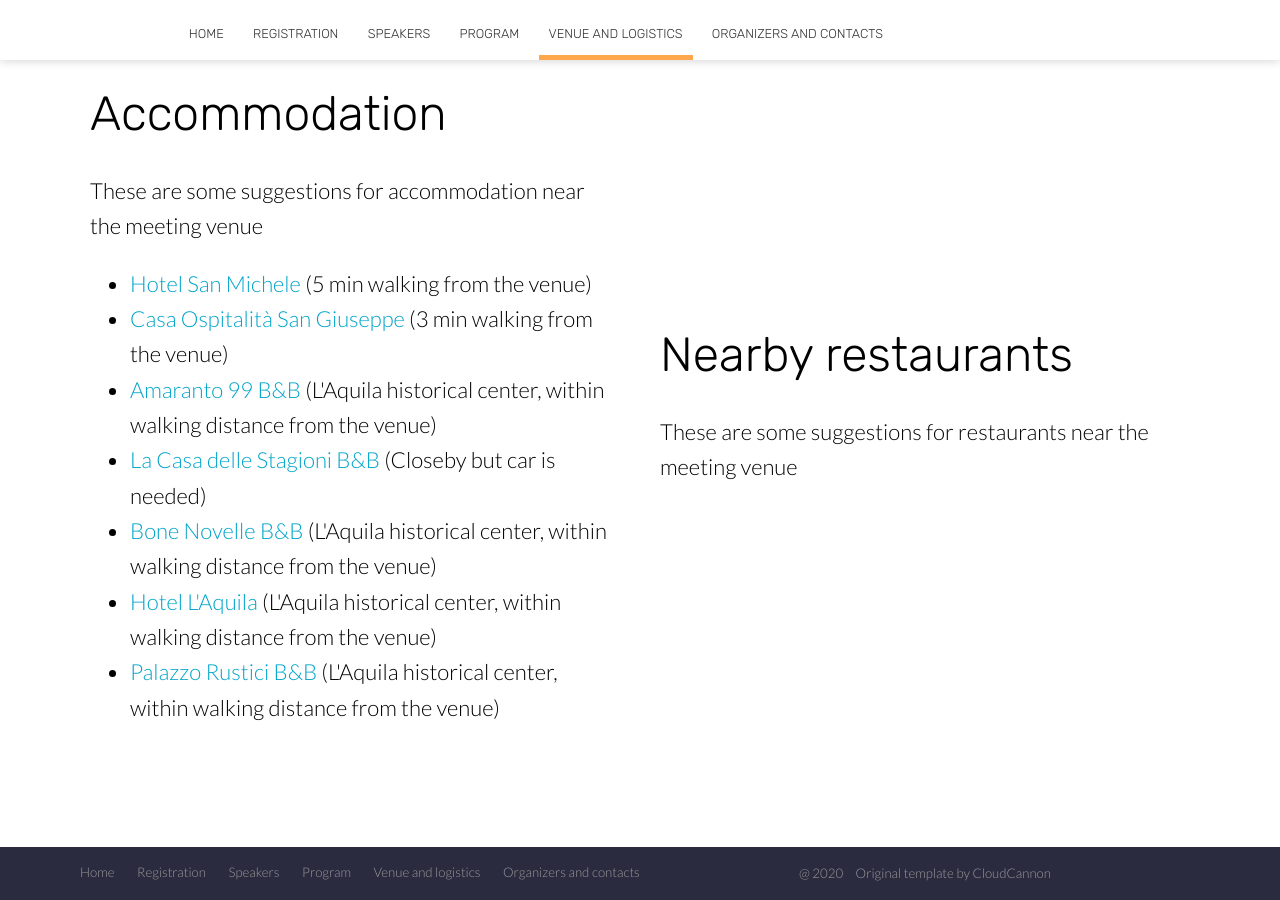
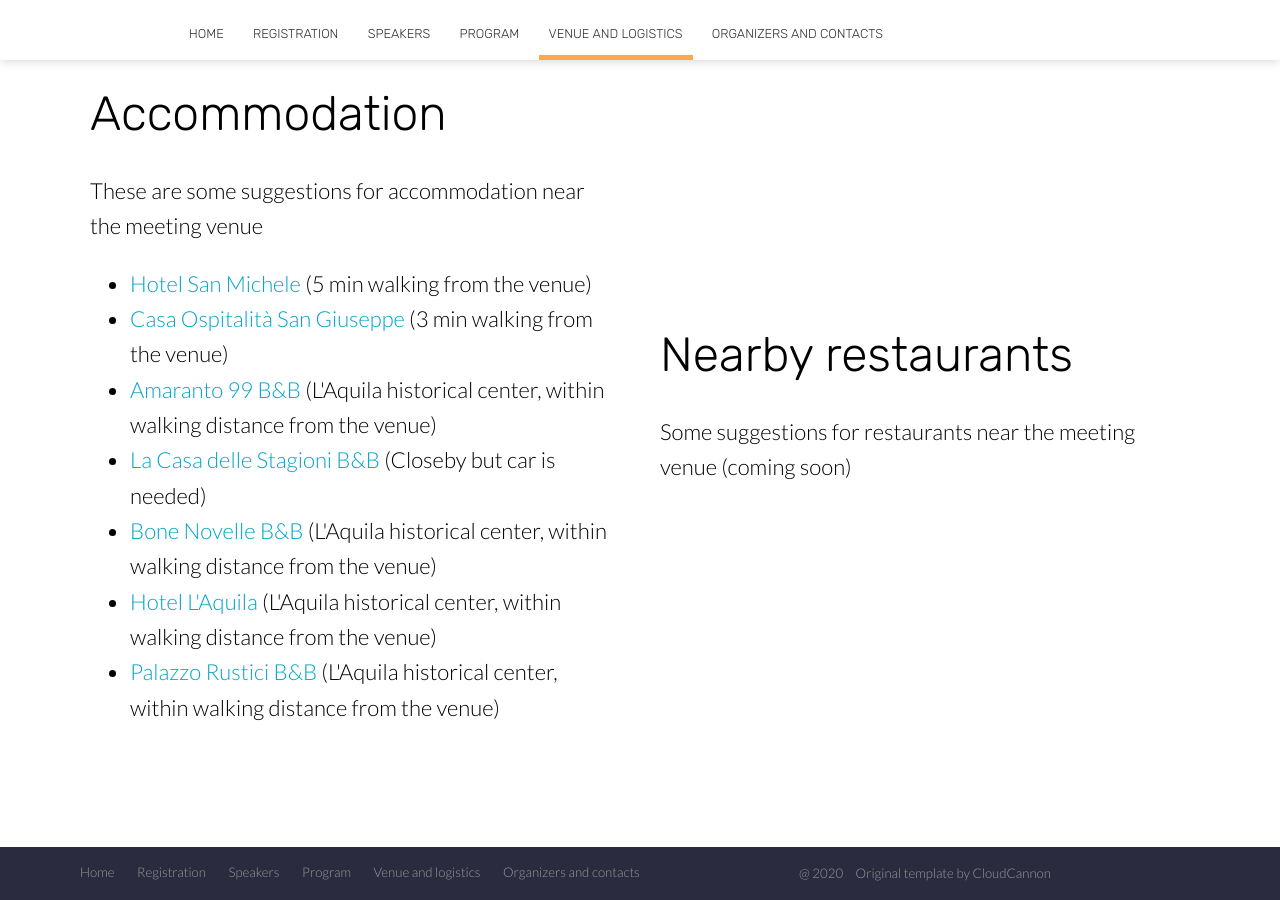
Before and after one commit to liphlab/SMEEB2024, a Jekyll site: the page built from venue.html, in a window 1280 px wide and 900 px high, scrolled down 2564 px. Built offline with Jekyll 4.4.1, drawn with Linux system fonts in a browser that asks for light colours; nearby versions of some CDN libraries.

Commit message:
updated restaurants

```diff
--- a/venue.html
+++ b/venue.html
@@ -83,7 +83,7 @@ image: /new_imgs/lq3.jpg
 			</div>
 			<div class="text">
 				<h2 class="editable">Nearby restaurants</h2>
-				<p class="editable">These are some suggestions for restaurants near the meeting venue<br>
+				<p class="editable">Some suggestions for restaurants near the meeting venue (coming soon)<br>
 				<ul>
 					<!-- <li><a href="http://www.tripadvisor.it/Restaurant_Review-g187870-d2446917-Reviews-Pizzeria_Sansovino-Venice_Veneto.html" target="_blank">Pizzeria Sansovino</a></li>
 					<li><a href="https://www.aitrearchivenezia.it/" target="_blank">Ristorante-Pizzeria Ai tre archi</a></li>
```
